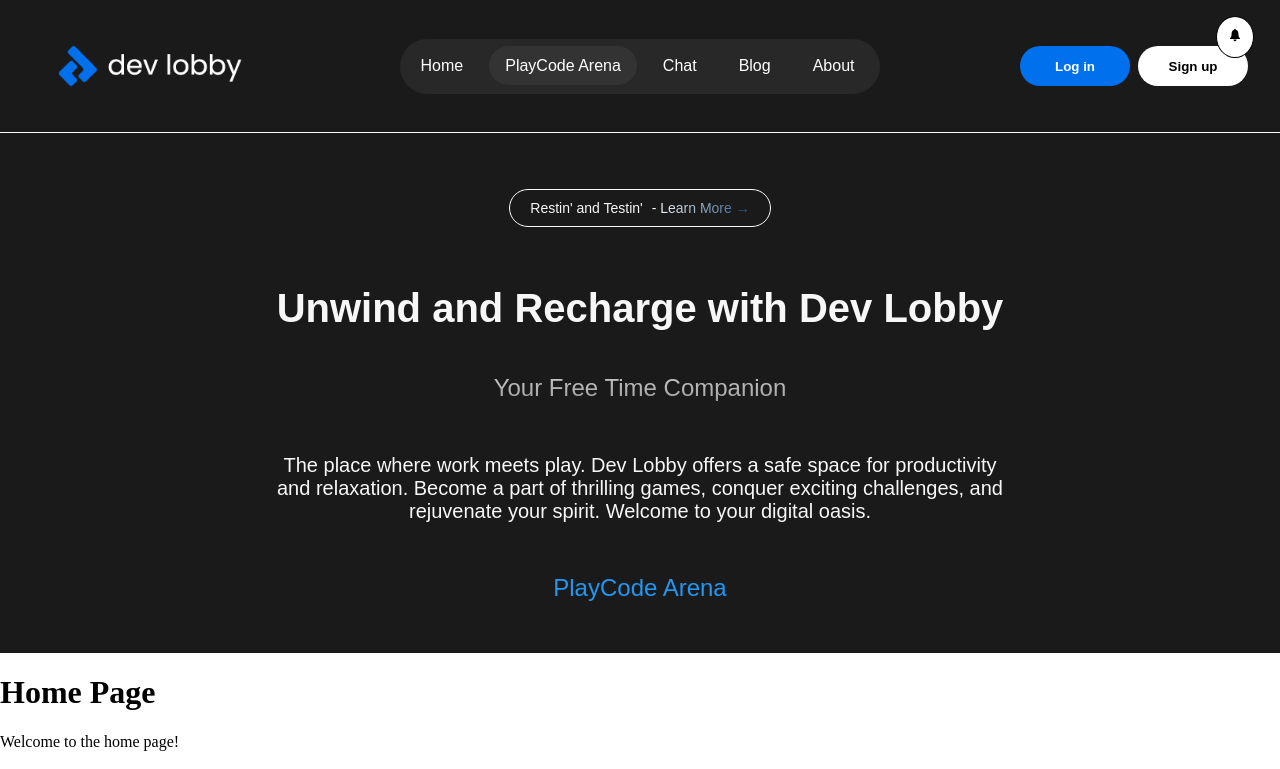
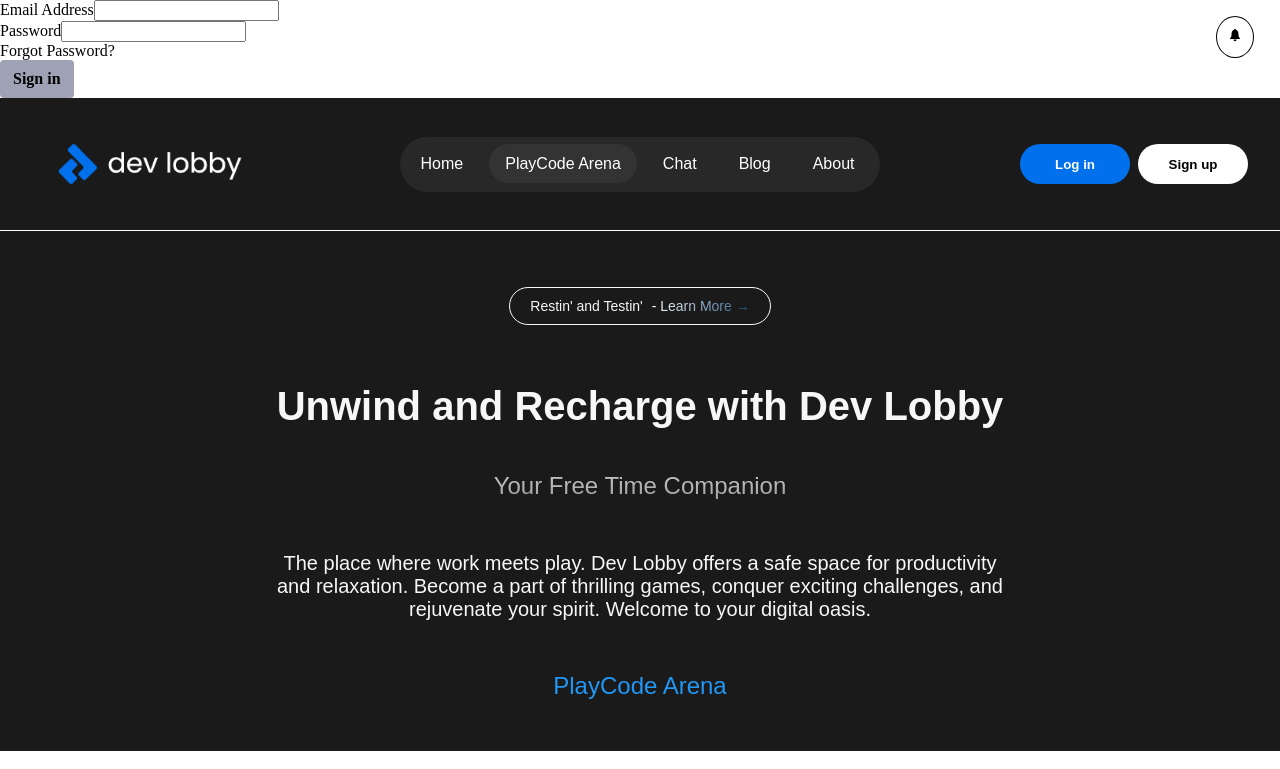
Before and after one commit to edberv1/DevLobby, a React (Create React App) app: page / in a window 1280 px wide. Shown: the top 769 px of the page. Built offline with nearby package versions, Linux system fonts and the light colour scheme.

Commit message:
Create functional Login form

```diff
--- a/src/components/ClientLayout.jsx
+++ b/src/components/ClientLayout.jsx
@@ -5,9 +5,12 @@ import ClientHeaderSection from './molecules/ClientHeaderSection'
 import Sidebar from './molecules/Sidebar'
 import Cards from './organisms/Cards'
 import NotificationBar from './atoms/NotificationBar'
+import Login from '../components/organisms/Login'
 
 const ClientLayout = () => {
   return (
+    <>
+      <Login />
       <div>
         <NotificationBar />
         <Navbar />
@@ -16,6 +19,7 @@ const ClientLayout = () => {
         {/* <Sidebar /> */}
         <Cards />
       </div>
+    </>
   )
 }
 
--- /dev/null
+++ b/src/components/organisms/Login.jsx
@@ -0,0 +1,50 @@
+import React, { useState } from 'react'
+import { AuthService } from '../../services/AuthService'
+
+const Login = () => {
+  const [loginCred, setLoginCred] = useState({
+    email: '',
+    password: ''
+  })
+
+  function onChange (e) {
+    const name = e.target.name
+    const value = e.target.value
+    setLoginCred({ ...loginCred, [name]: value })
+  }
+
+  async function handleLogin () {
+    const response = await AuthService.login(loginCred)
+    console.log(response)
+  }
+
+  return (
+    <>
+      <div>
+        <div className='loginForm'>
+          <div>
+            <label htmlFor='email'>Email Address</label>
+            <input type='email' id='email' name='email' onChange={onChange} />
+          </div>
+          <div>
+            <label htmlFor='password'>Password</label>
+            <input
+              type='password'
+              id='password'
+              name='password'
+              onChange={onChange}
+            />
+          </div>
+        </div>
+        <div>
+          <div>Forgot Password?</div>
+          <div className='button' onClick={handleLogin}>
+            Sign in
+          </div>
+        </div>
+      </div>
+    </>
+  )
+}
+
+export default Login
--- a/src/scss/base/_base.scss
+++ b/src/scss/base/_base.scss
@@ -10,3 +10,17 @@ $theme-gray-bluish: #4b506d;
   font-size: 14px;
   font-weight: 600;
 }
+
+@mixin btn {
+  display: inline-block;
+  font-weight: 600;
+  text-align: center;
+  vertical-align: middle;
+  user-select: none;
+  border: 1px solid transparent;
+  padding: 0.375rem 0.75rem;
+  font-size: 1rem;
+  line-height: 1.5;
+  border-radius: 0.25rem;
+  background-color: $theme-gray-light;
+}
--- a/src/scss/index.scss
+++ b/src/scss/index.scss
@@ -14,3 +14,4 @@
 @import 'molecules/card';
 
 @import 'organisms/cards';
+@import 'organisms/login';
--- /dev/null
+++ b/src/scss/organisms/_login.scss
@@ -0,0 +1,3 @@
+.button {
+  @include btn;
+}
```
Lines whose indentation alone changed are shown as unchanged.
